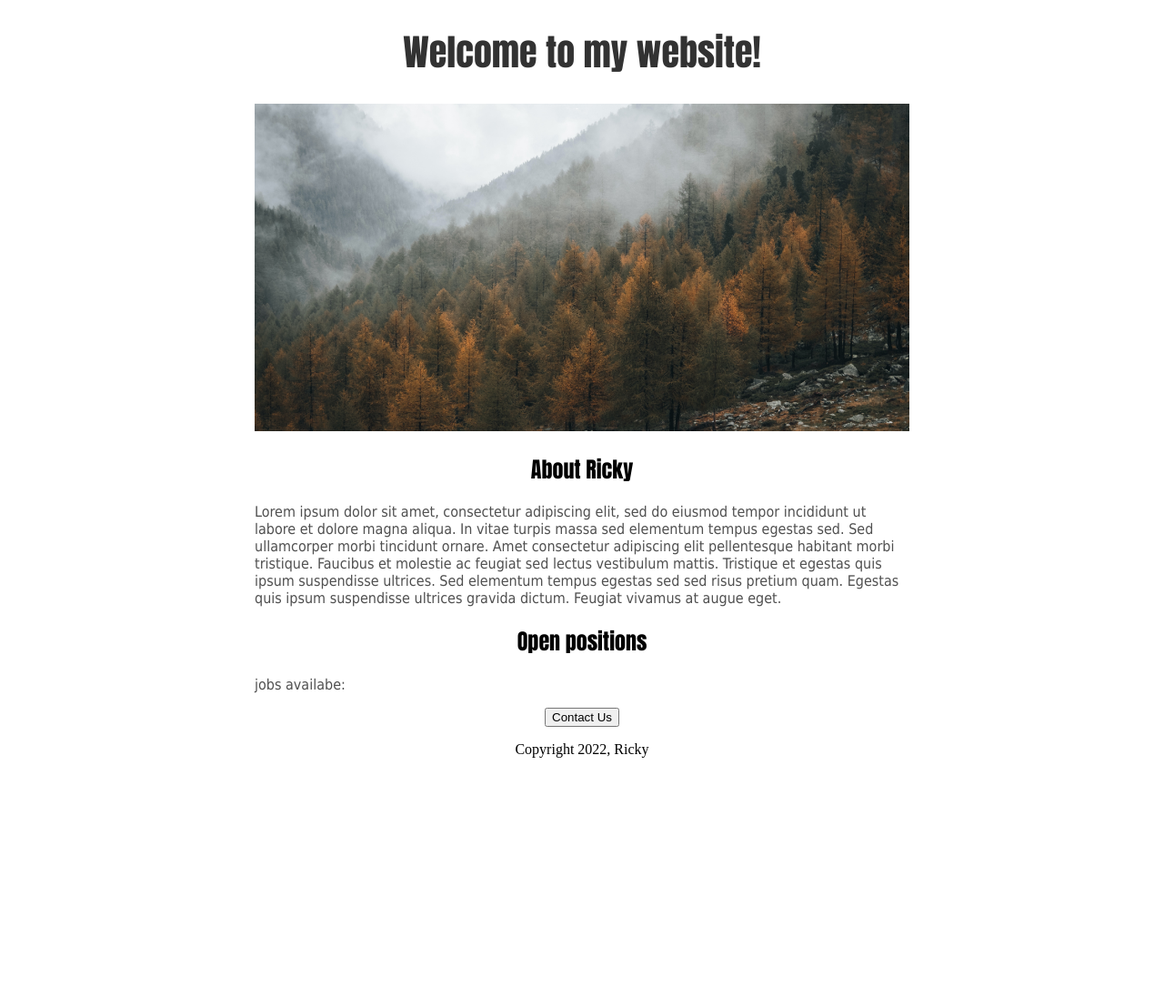
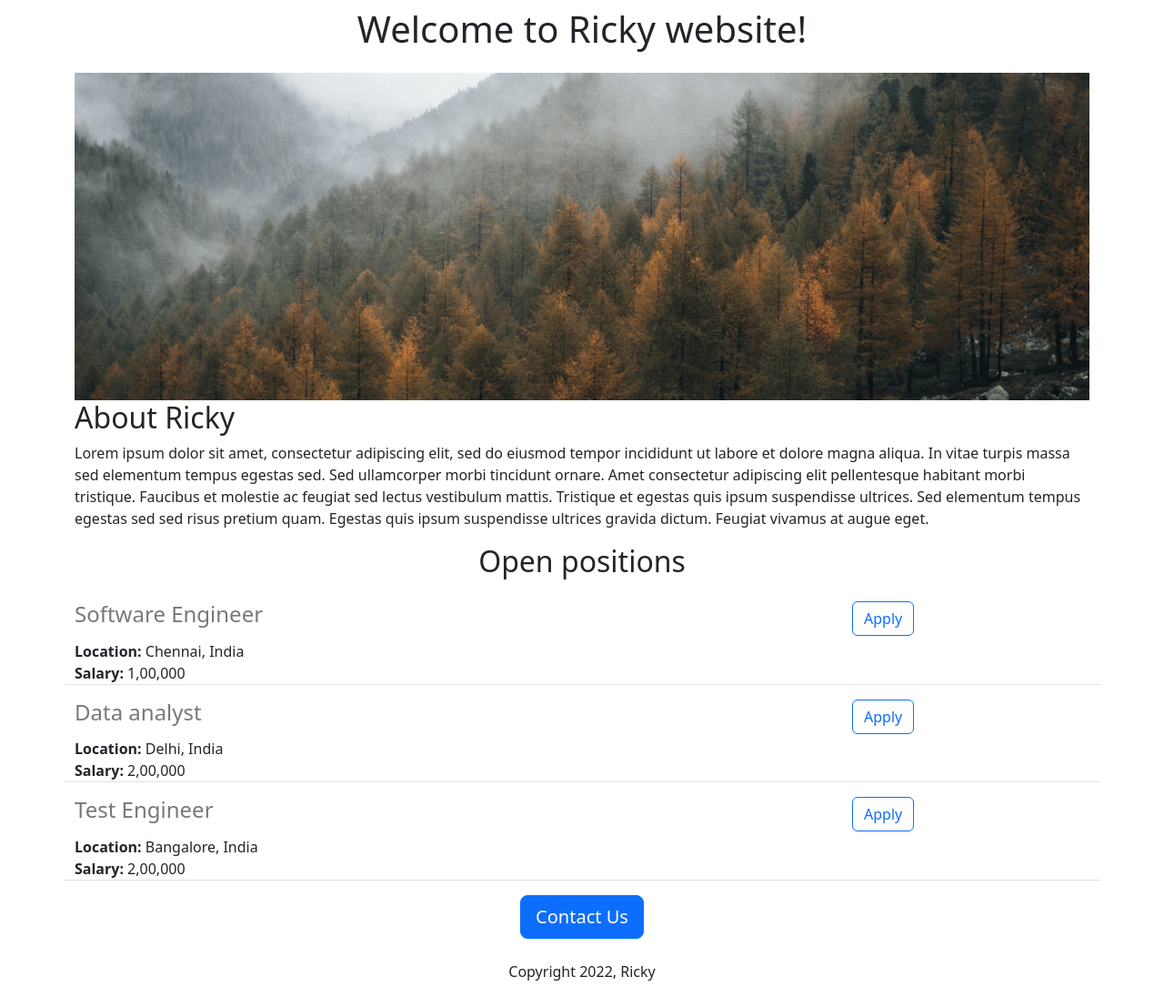
Before and after one commit to Rikesh0910/website, a Flask app: page / in a window 1280 px wide. Shown: the whole page at 91% size. Before the commit the page ends 833 px from the top, so only its background shows below. Run offline with Flask 3, Linux system fonts and the light colour scheme.

Commit message:
added dynamic data and API route

```diff
--- a/app.py
+++ b/app.py
@@ -1,10 +1,37 @@
-from flask import Flask, render_template
+from flask import Flask, render_template, jsonify
 
 app = Flask(__name__)
 
+JOBS = [{
+  'id': 1,
+  'title': 'Software Engineer',
+  'location': 'Chennai, India',
+  'salary': '1,00,000'
+ },
+
+ {
+  'id': 2,
+  'title': 'Data analyst',
+  'location': 'Delhi, India',
+  'salary': '2,00,000'
+ },
+
+ {
+  'id': 3,
+  'title': 'Test Engineer',
+  'location': 'Bangalore, India',
+  'salary': '2,00,000'
+ }
+]
+
 @app.route("/")
 def hello():
-  return render_template("home.html")
+  return render_template("home.html", jobs=JOBS, name='Ricky')
+
+@app.route("/api/jobs")
+def list_jobs():
+  return jsonify(JOBS)
+
 
 if __name__ == "__main__":
    app.run(host='0.0.0.0', debug=True)
--- a/templates/home.html
+++ b/templates/home.html
@@ -2,51 +2,34 @@
 <html>
   <head>
     <title>Ricky's Website</title>
+    <meta charset="utf-8">
+    <meta name="viewport" content="width=device-width, initial-scale=1">
+    <link href="https://cdn.jsdelivr.net/npm/bootstrap@5.3.0-alpha1/dist/css/bootstrap.min.css" rel="stylesheet" integrity="sha384-GLhlTQ8iRABdZLl6O3oVMWSktQOp6b7In1Zl3/Jr59b6EGGoI1aFkw7cmDA6j6gD" crossorigin="anonymous">
     <style>
-      h1 {
-        font-size: 40px;
-        font-family: impact;
-        text-align: center;
-        font-weight: normal;
-        color: rgb(50, 50, 50);
-      }
       #banner {
+        height: 360px;
         width: 100%;
-        height: 360px;
         object-fit: cover;
       }
-      h2 {
-        font-family: impact;
-        font-weight: normal;
-        text-align: center;
-      }
-      .bodytext {
-        font-family: tahoma;
-        color: rgb(80, 80, 80);
-        font-weight: normal;
-      }
-      #container{
-        max-width: 720px;
-        margin: 0 auto 0 auto;
-      }
-
     </style>
   </head>
   <body>
-    <div id='container'>
-      <h1>Welcome to my website!</h1>
-      <img id='banner' src='https://website--amricky7.repl.co/static/banner.jpg'height="320" >
+    <div class="container">
+      <h1 class="text-center mt-2 mb-4">Welcome to {{name}} website!</h1>
+      <img class="img-fluid" id='banner' src='https://website--amricky7.repl.co/static/banner.jpg'height="320" >
       <h2>About Ricky</h2>
       <p class='bodytext'>
       Lorem ipsum dolor sit amet, consectetur adipiscing elit, sed do eiusmod tempor incididunt ut labore et dolore magna aliqua. In vitae turpis massa sed elementum tempus egestas sed. Sed ullamcorper morbi tincidunt ornare. Amet consectetur adipiscing elit pellentesque habitant morbi tristique. Faucibus et molestie ac feugiat sed lectus vestibulum mattis. Tristique et egestas quis ipsum suspendisse ultrices. Sed elementum tempus egestas sed sed risus pretium quam. Egestas quis ipsum suspendisse ultrices gravida dictum. Feugiat vivamus at augue eget.
       </p>
-      <h2>Open positions</h2>
-      <p class='bodytext'>
-        jobs availabe:
-      </p>
-      <div style="text-align: center;">
-      <button>Contact Us</button>
-        <p>Copyright 2022, Ricky</p>
+      <h2 class="text-center mt-2 mb-4">Open positions</h2>
+      <div>
+        {% for job in jobs %}
+          {% include 'jobitem.html' %}
+        {% endfor %}
+      </div>
+      <div class="text-center">
+      <button class="btn btn-primary btn-lg">Contact Us</button>
+        <p class="mt-4">Copyright 2022, Ricky</p>
       </div>
     </div>
   </body>
--- /dev/null
+++ b/templates/jobitem.html
@@ -0,0 +1,14 @@
+<div class="border-bottom row" style="margin-bottom: 16px"; padding-bottom:8px;>
+  <div class="col-9">
+    <h4 style="color:rgb(120,120,120); margin-bottom:14px">{{job['title']}}</h4>
+    <div>
+    <b>Location:</b> {{job['location']}}
+    </div>
+    <div>
+    <b>Salary:</b> {{job['salary']}}
+    </div>
+  </div>
+  <div class="col-3">
+    <button type="button" class="btn btn-outline-primary">Apply</button>
+  </div>
+  </div>
```
